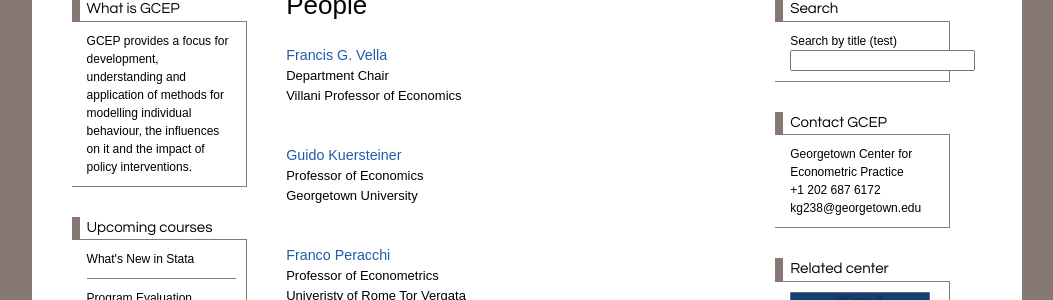
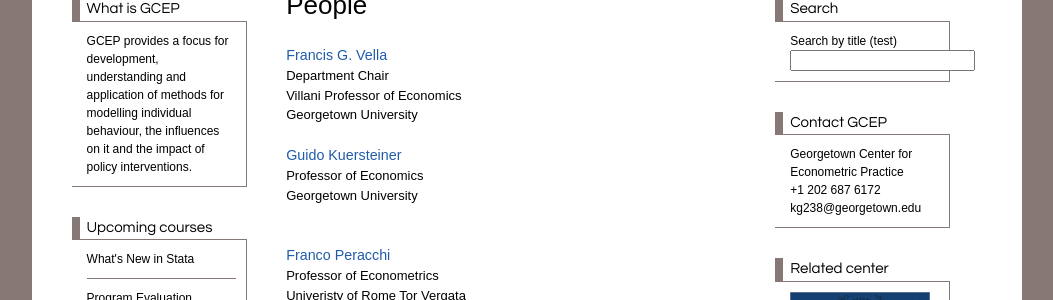
Before and after one commit to georgetown-econ/gcep, a Jekyll site: the page built from fellows.html, in a window 1280 px wide. Shown: the part 202-502 px from the top of the page, without its empty margins (113-1166 px from the left). Built offline with Jekyll 4.4.1, drawn with Linux system fonts in a browser that asks for light colours.

Commit message:
third set of minor changes discussed today

```diff
--- a/_data/people.yml
+++ b/_data/people.yml
@@ -4,7 +4,7 @@
   height: 184
   alt: "frank vella"
   link: "http://www9.georgetown.edu/faculty/fgv/"
-  content: "Department Chair\nVillani Professor of Economics"
+  content: "Department Chair\nVillani Professor of Economics\nGeorgetown University"
 
 - name: "Guido Kuersteiner"
   image: "Kuersteiner.jpg"
--- a/courses.html
+++ b/courses.html
@@ -12,7 +12,7 @@
 
       <p>If you have any queries, please contact events team.</p>
 
-      <h1>Upcoming training courses</h1>
+      <h1 style="margin-top: 30px">Upcoming training courses</h1>
       <div class="seminar">
         What's New in Stata</br>
         May 21-22, 2015 : Georgetown University</br>
```
